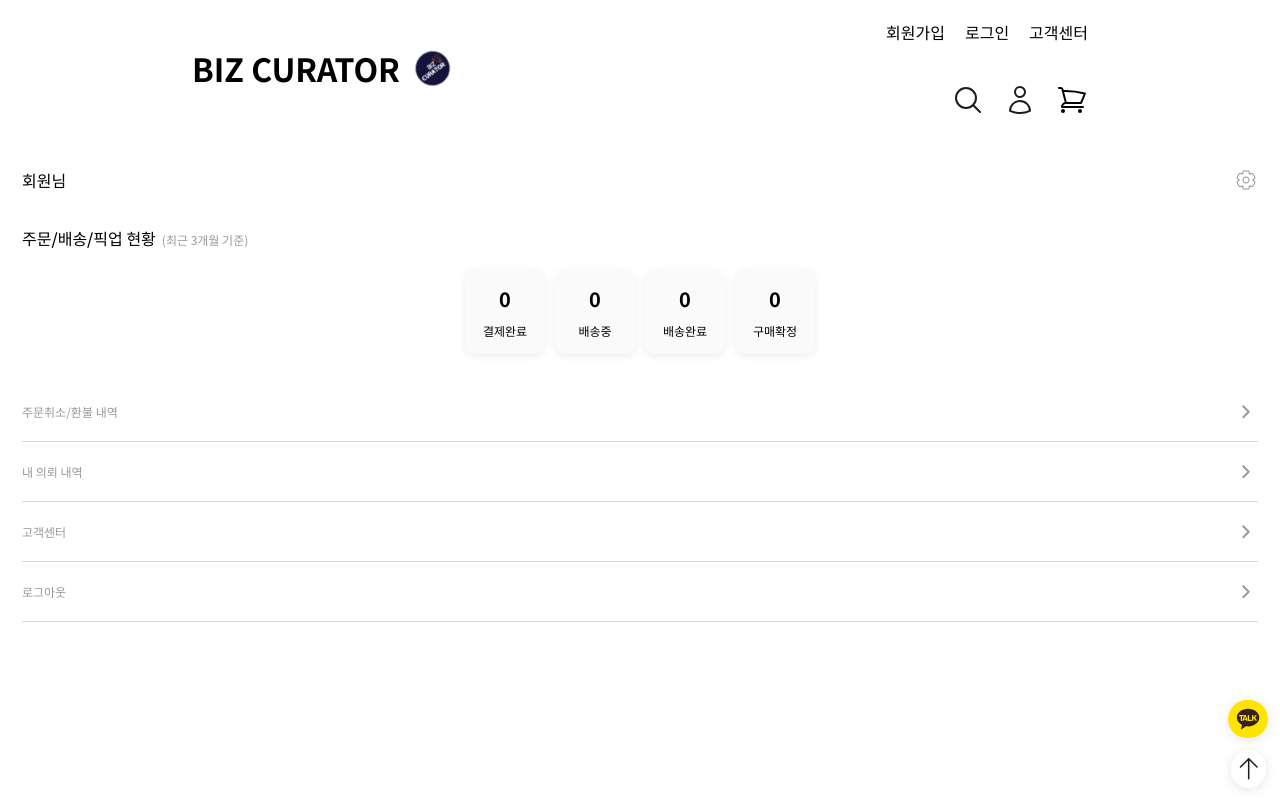
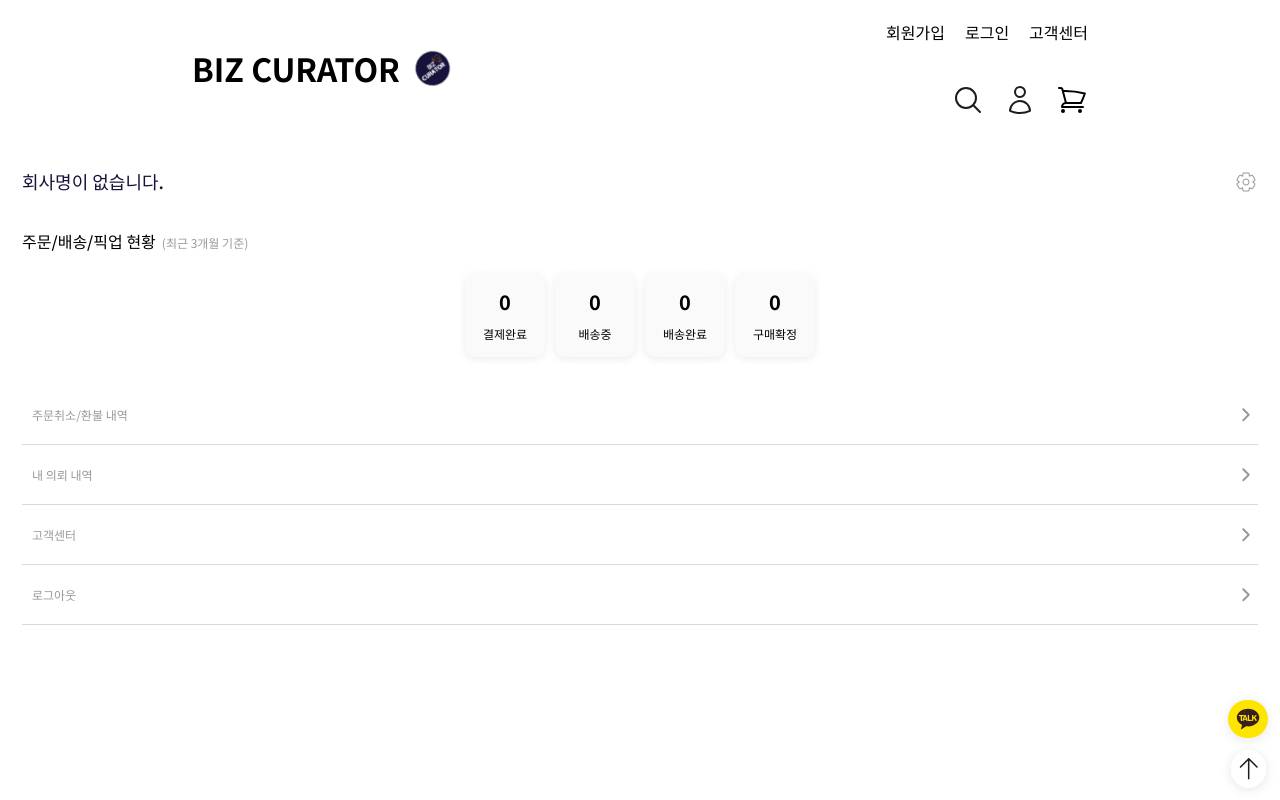
Before and after one commit to Muhan-Company/bizcurator-ecommerce, a Next.js app: page /mypage in a window 1280 px wide. Built offline with nearby package versions, Linux system fonts and the light colour scheme; no server answers.

Commit message:
refactor: 로그아웃 API 연결 및 버튼들 호버 스타일 추가

```diff
--- a/components/mypage/MyPageMain.tsx
+++ b/components/mypage/MyPageMain.tsx
@@ -1,15 +1,16 @@
 import Link from 'next/link';
 import { ChevronRightIcon, SettingIcon } from '../Icons';
 import { useGetMyPageMain } from '@/apis/mypage';
+import { getLogout, useGetMyInfo } from '@/apis/users';
 
 export default function MyPageMain() {
   const { data } = useGetMyPageMain();
-
+  const { data: info } = useGetMyInfo();
   return (
     <div className="pt-[52px]">
       <section className="flex items-center justify-between">
-        {/* 로그인 회원 이름 */}
-        <div className="font-medium">{'회원'}님</div>
+        {/* 로그인 회사명 */}
+        <div className="text-title-md font-medium text-primary">{info?.business_name ?? '회사명이 없습니다.'}</div>
         <Link href="/mypage/edit">
           <SettingIcon />
         </Link>
@@ -30,7 +31,13 @@ export default function MyPageMain() {
         <NavLink path="/my-requests" nav="내 의뢰 내역" />
         <NavLink path="/customer" nav="고객센터" />
         {/* todo: 로그아웃 api 연결 */}
-        <NavLink path="/" nav="로그아웃" onClick={() => ''} />
+        <NavLink
+          path="/"
+          nav="로그아웃"
+          onClick={async () => {
+            await getLogout();
+          }}
+        />
       </section>
     </div>
   );
@@ -45,7 +52,7 @@ function OrderStateLink({ path, count = 0, state }: OrderStateLinkProps) {
   return (
     <Link
       href={path}
-      className="w-[80px] h-[84px] center flex-col justify-between py-[14px] rounded-[10px] bg-gray_03 shadow-[0_2px_8px_0px_rgba(0,0,0,0.08)]"
+      className="w-[80px] h-[84px] center flex-col justify-between py-[14px] rounded-[10px] bg-gray_03 shadow-[0_2px_8px_0px_rgba(0,0,0,0.08)] hover:bg-gray_02"
     >
       <div className="text-[20px] font-bold">{count}</div>
       <div className="text-label-sm">{state}</div>
@@ -56,15 +63,16 @@ function OrderStateLink({ path, count = 0, state }: OrderStateLinkProps) {
 type NavLinkProps = {
   path: string;
   nav: string;
-  onClick?: () => void;
+  onClick?: React.MouseEventHandler<HTMLAnchorElement>;
 };
-function NavLink({ path, nav }: NavLinkProps) {
+function NavLink({ path, nav, onClick }: NavLinkProps) {
   return (
     <Link
       href={path}
-      className="py-[17.5px] flex items-center justify-between border-b-[1px] border-b-gray_02 text-label-sm text-gray_01"
+      className="py-[17.5px] flex items-center justify-between border-b-[1px] border-b-gray_02 text-label-sm text-gray_01 hover:bg-gray_03 hover:text-main"
+      onClick={onClick}
     >
-      <div>{nav}</div>
+      <div className="pl-2.5">{nav}</div>
       <ChevronRightIcon color="#999" />
     </Link>
   );
```
